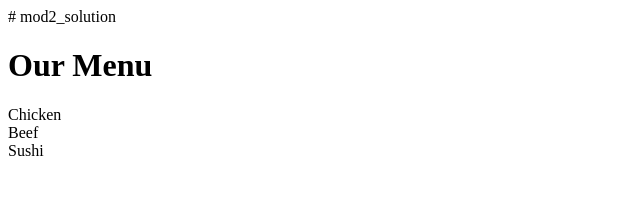
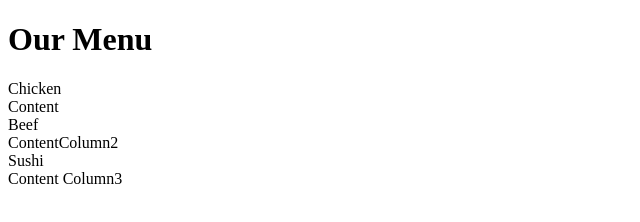
Before and after one commit to jtcuthbert/mod2_solution, a plain HTML site: page index.html in a window 1280 px wide. Shown: the whole page, without its empty margins (0-640 px from the left). Drawn offline with Linux system fonts and the light colour scheme.

Commit message:
Update index.html

```diff
--- a/index.html
+++ b/index.html
@@ -1,10 +1,16 @@
-# mod2_solution
 <!doctype html>
 <html lang="en">
-  <head>
+<head>
+
+</style>
+ <body>
     <h1>Our Menu</h1>
- <div>
-    <div>Chicken</div>
-    <div>Beef</div>
-    <div>Sushi</div>
+ <div id="box">
+    <div class="box">Chicken</div>
+     <div id="p">Content</div>
+ <div class="box">Beef</div>
+     <div id="p">ContentColumn2</div>
+ <div class="box">Sushi</div>
+     <div id="p">Content Column3</div>
   </div>
+	</body>
```
